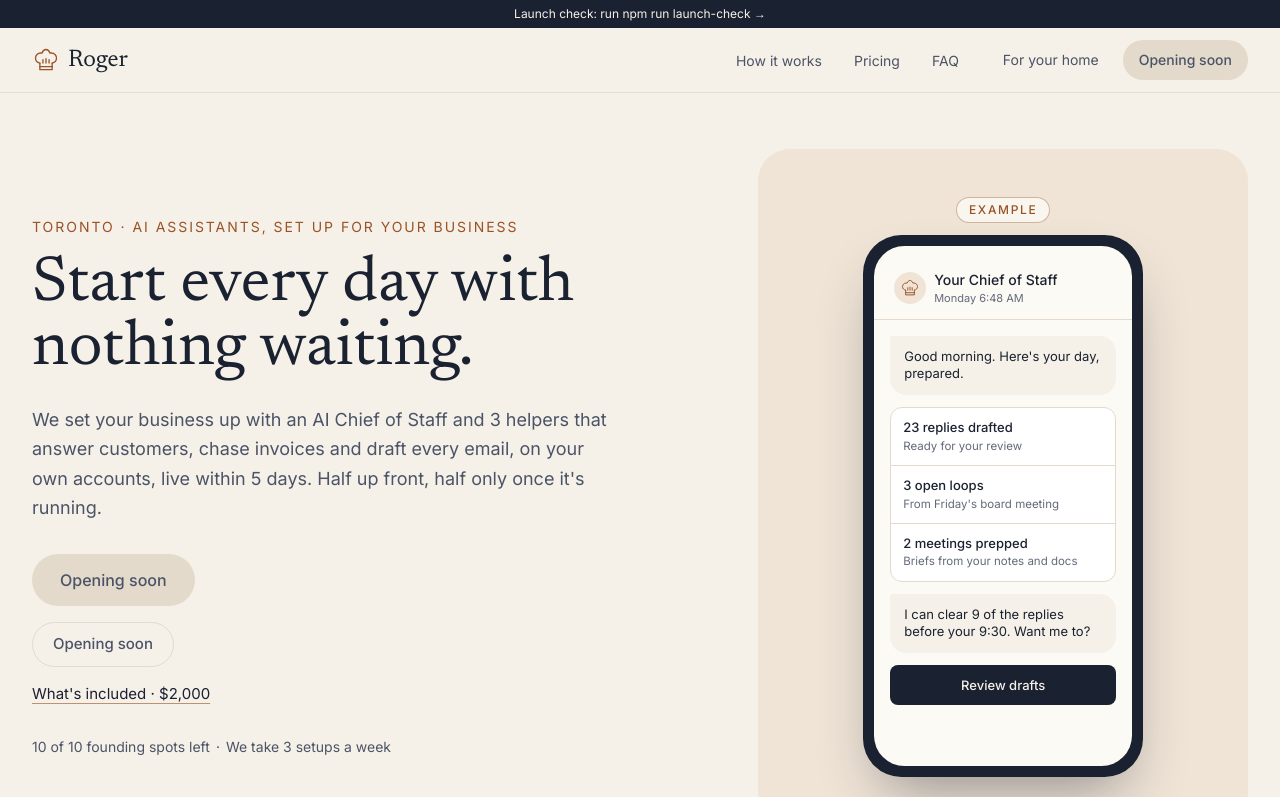
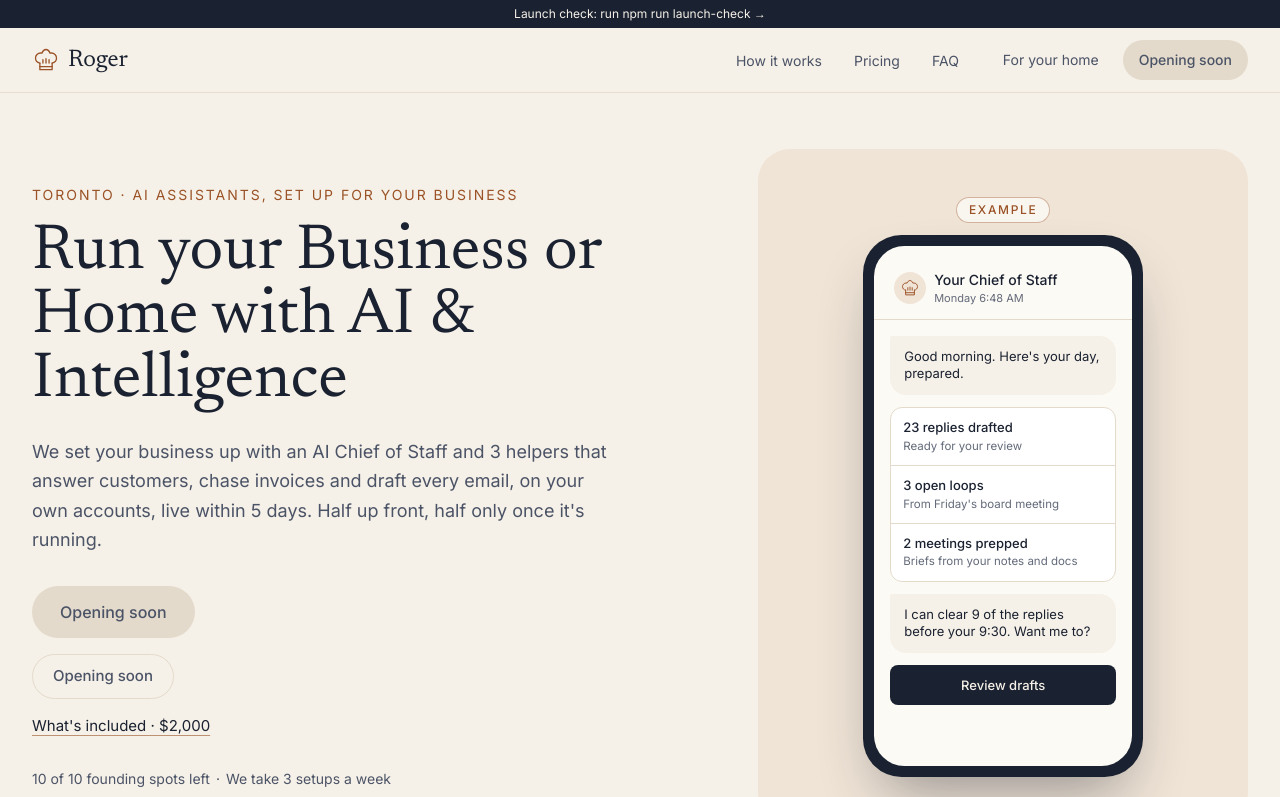
Before and after one commit to qed/roger, a React (Vite) app: page / in a window 1280 px wide. Shown: the top 797 px of the page. Built offline with nearby package versions, Linux system fonts and the light colour scheme.

Commit message:
copy(v3): hero headline is the owner's line
Co-Authored-By: Claude Opus 5.5 <noreply@anthropic.com>

```diff
--- a/src/data/copy/work.ts
+++ b/src/data/copy/work.ts
@@ -15,7 +15,7 @@ export const workMeta = {
 export const workHeroCopy = {
   eyebrow: 'Toronto · AI assistants, set up for your business',
   headlines: {
-    A: 'Start every day with nothing waiting.',
+    A: 'Run your Business or Home with AI & Intelligence', // owner's pick (2026-10-08)
     B: 'Close the laptop at six. Your business keeps answering.',
     C: 'Stop being the bottleneck in your own business.'
   } satisfies Record<SiteConfig['headline'], string>,
```
